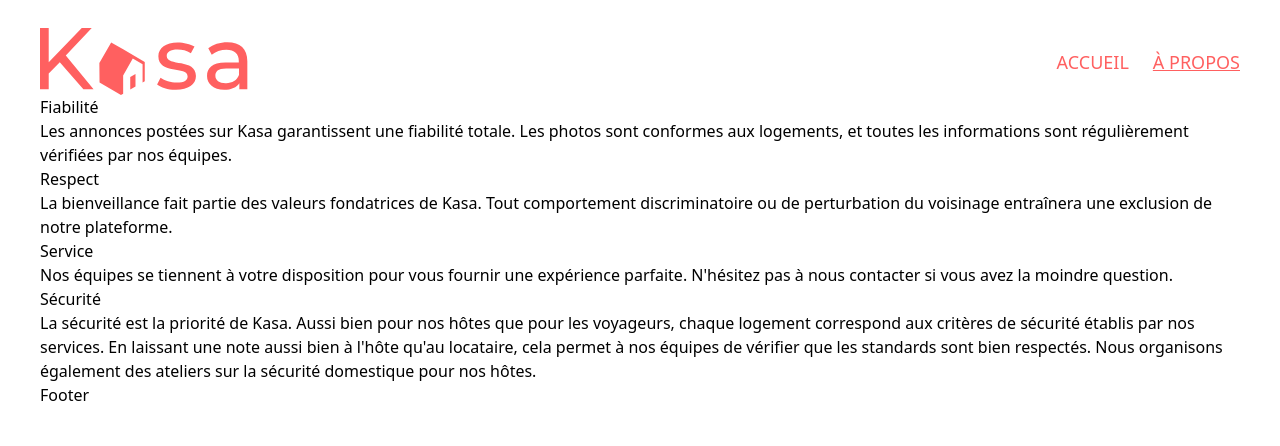
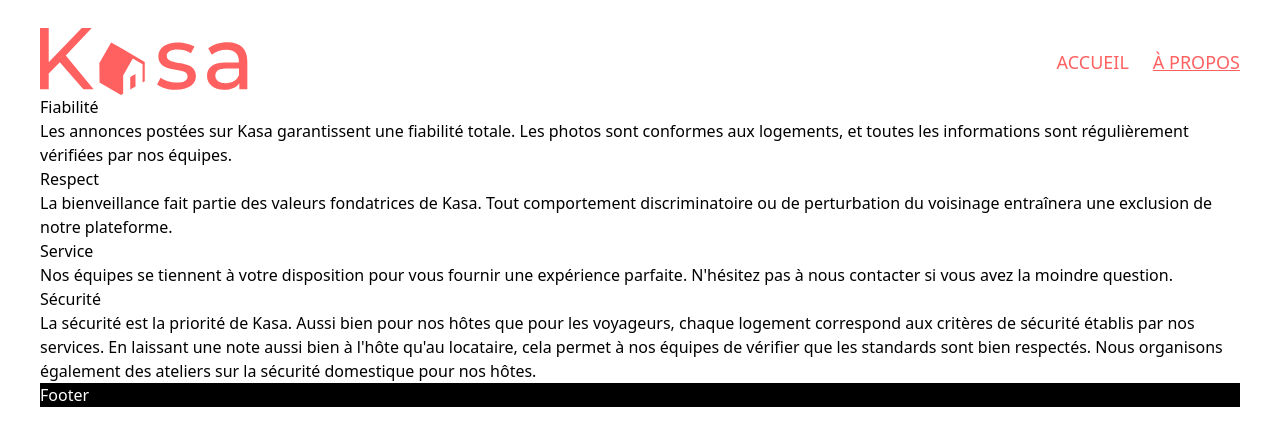
Before and after one commit to Matt-Fr/kasa, a Next.js app: page /about in a window 1280 px wide. Shown: the top 446 px of the page. Built offline with nearby package versions, Linux system fonts and the light colour scheme.

Commit message:
add tailwind class and work on footer

```diff
--- a/app/components/Footer.tsx
+++ b/app/components/Footer.tsx
@@ -1,7 +1,7 @@
 import React from "react";
 
 const Footer = () => {
-  return <div>Footer</div>;
+  return <footer className="text-white bg-black ">Footer</footer>;
 };
 
 export default Footer;
--- a/app/layout.tsx
+++ b/app/layout.tsx
@@ -17,7 +17,7 @@
 }) {
   return (
     <html lang="en">
-      <body className={`inter.className  p-5 md:p-7 lg:px-10`}>
+      <body className={`inter.className  p-5 md:p-7 lg:px-10 flex flex-col`}>
         <Header></Header>
         {children}
         <Footer></Footer>
--- a/app/page.tsx
+++ b/app/page.tsx
@@ -6,7 +6,7 @@
 export default function Home() {
   return (
     <main className="flex flex-col">
-      <section className="relative flex items-center w-full my-6 overflow-hidden h-28 rounded-2xl sm:justify-center md:h-56 md:my-8">
+      <section className="relative flex items-center w-full mt-6 overflow-hidden h-28 rounded-2xl sm:justify-center md:h-56 md:mt-8">
         <Image
           src={backgroundImg}
           alt="background image"
@@ -16,7 +16,7 @@
           Chez vous, partout et ailleurs
         </h1>
       </section>
-      <section className="grid grid-cols-1 gap-6 sm:grid-cols-2 md:bg-grey md:p-8 md:gap-8 rounded-2xl lg:grid-cols-3">
+      <section className="grid grid-cols-1 gap-6 my-6 md:my-8 sm:grid-cols-2 md:bg-grey md:p-8 md:gap-8 rounded-2xl lg:grid-cols-3">
         {data.map((accommodation) => {
           const { id, title, cover } = accommodation;
 
--- a/tailwind.config.js
+++ b/tailwind.config.js
@@ -12,6 +12,7 @@
       white: "#ffffff",
       red: "#FF6060",
       grey: "#F6F6F6",
+      black: "#000000",
     },
   },
   plugins: [],
```
